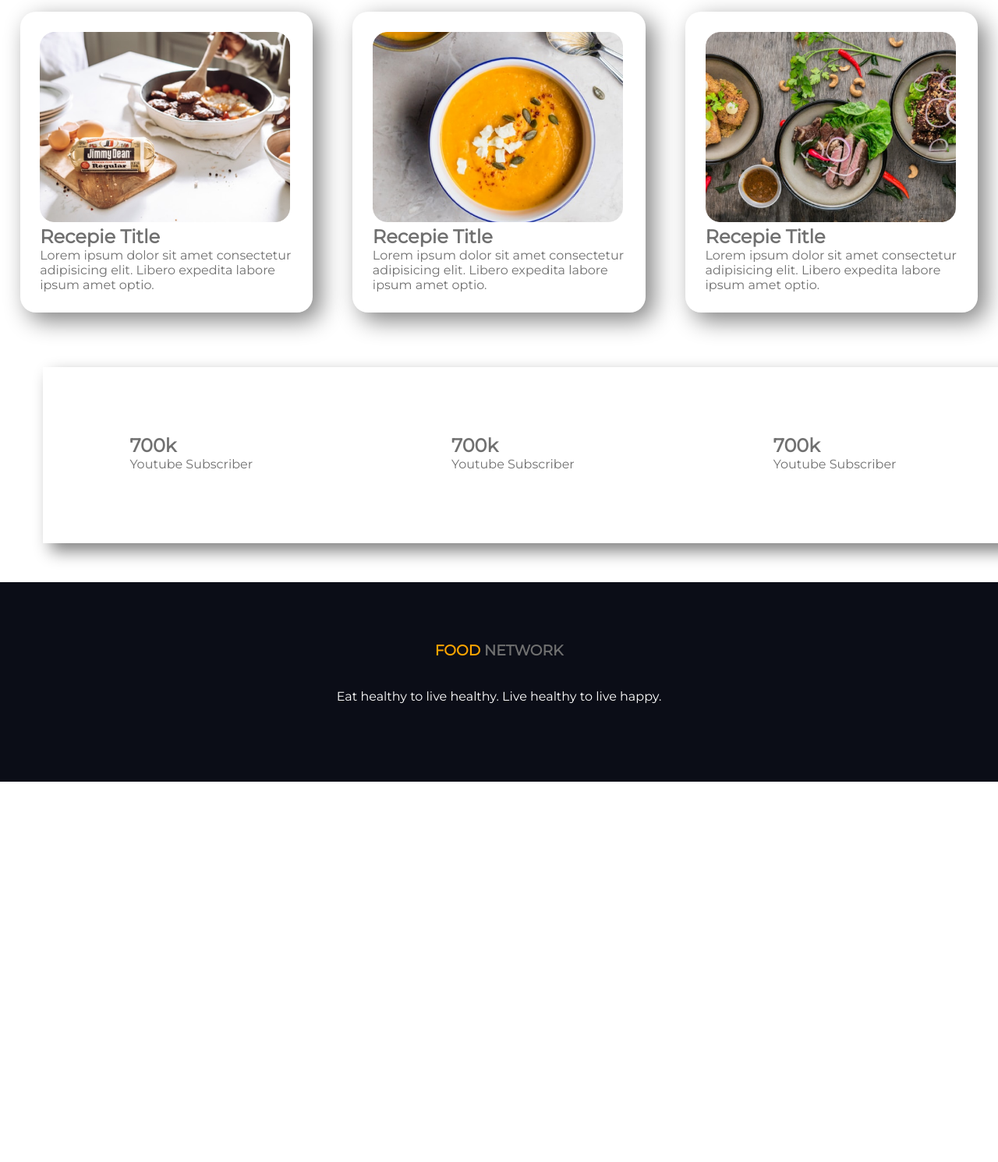
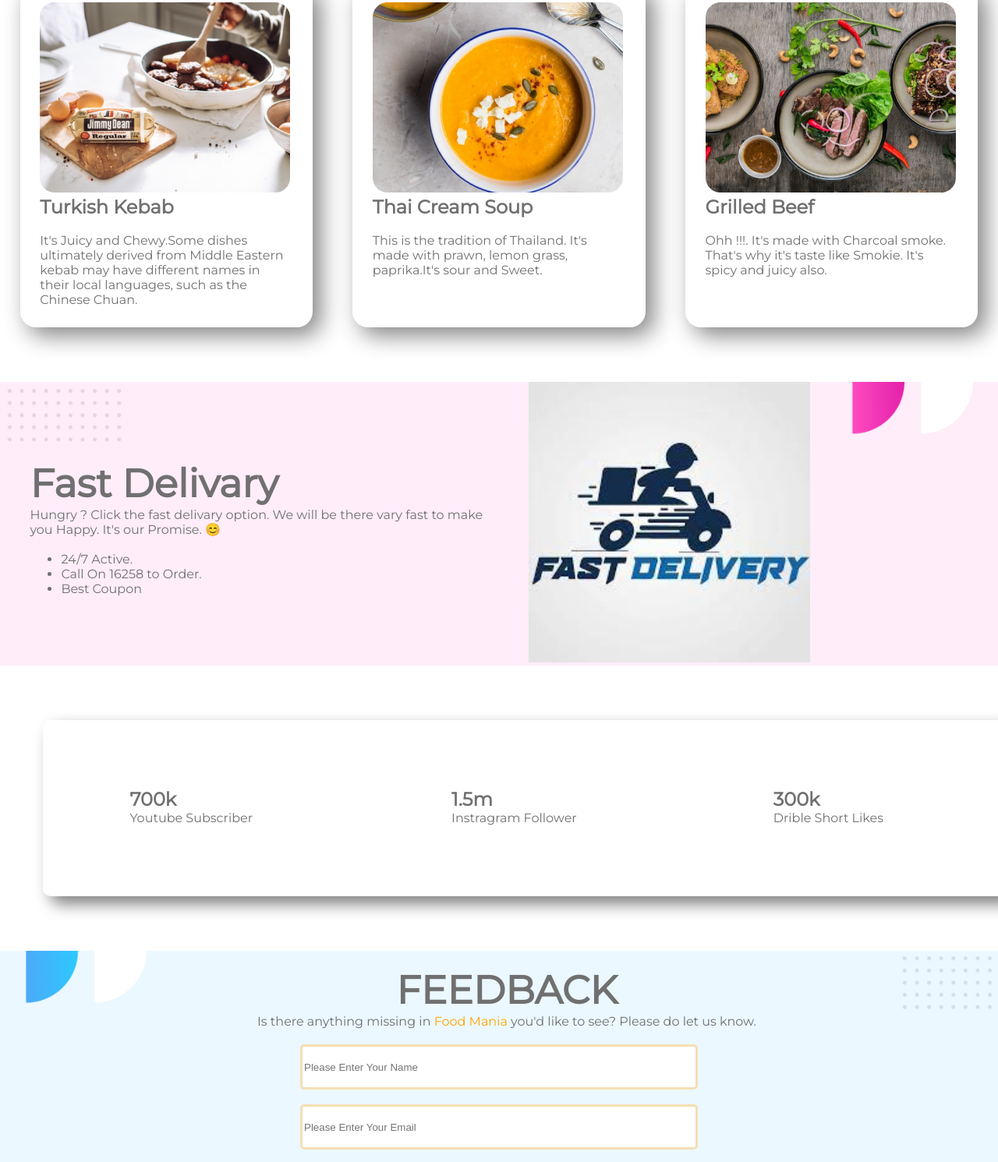
Before and after one commit to KaziAkibRayhan/food-mania, a plain HTML site: page index.html in a window 1280 px wide. Shown: the part 1309-2800 px from the top of the page at 78% size. Before the commit the page ends 2312 px from the top, so only its background shows below. Drawn offline with Linux system fonts and the light colour scheme.

Commit message:
Food Mania Complete

```diff
--- a/index.html
+++ b/index.html
@@ -11,31 +11,34 @@
       rel="stylesheet"
     />
     <link rel="stylesheet" href="style.css" />
-    <title>Document</title>
+    <title>Food Mania</title>
   </head>
   <body>
+    <!-- Home Start -->
     <section class="flex-layout">
       <div class="half-part content-style">
         <h1><span class="span-color">Skip</span> The Diet,</h1>
         <h1>Just Eat Healthy</h1>
-        <h1>With Food Network</h1>
+        <h1>With Food Mania</h1>
         <br />
         <p>
           Imagine you don't need a diet because we provide healthy and delicious
           food for you!
         </p>
         <br /><br />
-        <a class="order-button" href="#">Order Food</a>
+        <a class="order-button" target="_blank" href="https://www.daraz.com.bd/"
+          >Order Food</a
+        >
       </div>
       <div class="half-part">
         <img
           class="portfolio-img-style"
           src="/images/portfolio image.jpg"
-          alt=""
+          alt="image-portfolio"
         />
       </div>
     </section>
-
+    <!-- About Page Start -->
     <section class="flex-layout person-bg">
       <div class="half-part">
         <img class="person-img-style" src="images/Person Image.png" alt="" />
@@ -45,22 +48,25 @@
         <h1>About Me</h1>
         <br />
         <p>
-          Lorem ipsum dolor sit amet, consectetur adipisicing elit. Doloremque
-          repellat omnis velit quos corporis minus delectus sed non! Voluptatum,
-          quidem Lorem, ipsum dolor.
+          Nice to see you . You just visited the most amazing food ordering
+          site. I ensure that you can get the best taste from Food Mania.
         </p>
         <br /><br />
-        <a class="order-button" href="#">Contact Me</a>
+        <a
+          class="order-button"
+          target="_blank"
+          href="www.linkedin.com/in/kazi-akib-rayhan-1012/"
+          >Contact Me</a
+        >
       </div>
     </section>
+    <!-- Recepie Section Start -->
     <section>
       <div class="recepie-content-style">
-        <h1>My Recipies</h1>
+        <h1>My Menu</h1>
         <p>
-          Lorem ipsum dolor sit amet consectetur, adipisicing elit. Voluptas
-          dolor optio consequatur in corrupti quos? Eum, optio impedit. Eveniet
-          ut numquam hic dicta sapiente sit exercitationem! Deleniti amet dicta
-          atque!
+          You can see the order chart below. It might help you to choose your
+          favourite meal 😉.
         </p>
       </div>
       <div class="flexible-item">
@@ -70,10 +76,12 @@
             src="images/Project Cover.jpg"
             alt=""
           />
-          <h2>Recepie Title</h2>
+          <h2>Turkish Kebab</h2>
+          <br />
           <p>
-            Lorem ipsum dolor sit amet consectetur adipisicing elit. Libero
-            expedita labore ipsum amet optio.
+            It's Juicy and Chewy.Some dishes ultimately derived from Middle
+            Eastern kebab may have different names in their local languages,
+            such as the Chinese Chuan.
           </p>
         </div>
         <div class="divide-part-3">
@@ -82,10 +90,11 @@
             src="images/Project Cover.png"
             alt=""
           />
-          <h2>Recepie Title</h2>
+          <h2>Thai Cream Soup</h2>
+          <br />
           <p>
-            Lorem ipsum dolor sit amet consectetur adipisicing elit. Libero
-            expedita labore ipsum amet optio.
+            This is the tradition of Thailand. It's made with prawn, lemon
+            grass, paprika.It's sour and Sweet.
           </p>
         </div>
         <div class="divide-part-3">
@@ -94,31 +103,78 @@
             src="images/Project Cover1.jpg"
             alt=""
           />
-          <h2>Recepie Title</h2>
+          <h2>Grilled Beef</h2>
+          <br />
           <p>
-            Lorem ipsum dolor sit amet consectetur adipisicing elit. Libero
-            expedita labore ipsum amet optio.
+            Ohh !!!. It's made with Charcoal smoke. That's why it's taste like
+            Smokie. It's spicy and juicy also.
           </p>
         </div>
       </div>
     </section>
+
+        <!-- Delivary Section Start -->
+        <section class="flexible-item delivary-bg">
+          <div class="half-part delivary-item-style">
+            <h1>Fast Delivary</h1>
+            <p>
+              Hungry ? Click the fast delivary option. We will be there vary fast to
+              make you Happy. It's our Promise. 😊
+            </p>
+            <br />
+            <ul>
+              <li>24/7 Active.</li>
+              <li>Call On 16258 to Order.</li>
+              <li>Best Coupon</li>
+            </ul>
+          </div>
+          <div class="half-part">
+            <img class="delivary-img-style" src="images/Delivary.jpg" alt="" />
+          </div>
+        </section>
+
+    <!-- Follower Section Start -->
     <section class="flexible-item-follower">
       <div class="part3">
         <h2>700k</h2>
         <p>Youtube Subscriber</p>
       </div>
       <div class="part3">
-            <h2>700k</h2>
-            <p>Youtube Subscriber</p>
+        <h2>1.5m</h2>
+        <p>Instragram Follower</p>
       </div>
       <div class="part3">
-            <h2>700k</h2>
-            <p>Youtube Subscriber</p>
+        <h2>300k</h2>
+        <p>Drible Short Likes</p>
       </div>
     </section>
-    <footer><br><br><br><br>
-        <h3> <span class="span-color">FOOD</span>  NETWORK</h3><br><br>
-        <p style="color: white;">Eat healthy to live healthy. Live healthy to live happy.</p>
+    <!-- Feedback Section Start -->
+    <section class="feedback-bg">
+      <div class="feedback-text">
+        <h1>FEEDBACK</h1>
+        <p>
+          Is there anything missing in
+          <span class="span-color">Food Mania</span> you'd like to see? Please
+          do let us know.
+        </p>
+      </div>
+      <div class="feedback-input">
+        <input type="text" placeholder="Please Enter Your Name" /><br /><br />
+        <input type="email" placeholder="Please Enter Your Email" /><br /><br />
+        <textarea placeholder="Comments" cols="70" rows="10"></textarea
+        ><br /><br />
+        <a class="order-button" href="#">Send</a>
+      </div>
+    </section>
+    <!-- Footer Section Start -->
+    <footer>
+      <br /><br /><br /><br />
+      <h3><span class="span-color">FOOD</span> MANIA</h3>
+      <br /><br />
+      <p style="color: white">
+        Eat healthy to live healthy. Live healthy to live happy.
+      </p><br>
+      <h5>&copy all right reserved from Food Mania 2021.</h5>
     </footer>
   </body>
 </html>
--- a/style.css
+++ b/style.css
@@ -68,6 +68,7 @@ h1{
     width: 1238px;
     height: 226px;
     margin-left: 55px;
+    border-radius: 10px;
 }
 .part3{
     width: 80%;
@@ -75,8 +76,45 @@ h1{
     margin-right: 8%;
     margin-top: 7%;
 }
+.feedback-text{
+    width: 100%;
+    text-align: center;
+    padding: 20px 10px;
+    margin-top: 70px;
+}
+.feedback-bg{
+    height: 520px;
+    width: 100%;
+    background-image: url(images/Frame\ 57.jpg);
+    background-size: 100%;
+}
+.feedback-input{
+    text-align: center;
+}
+.feedback-input input{
+    width: 500px;
+    height: 50px;
+    border: 3px solid wheat;
+    border-radius:  5px;
+}
+.feedback-input textarea{
+    border: 3px solid wheat;
+    border-radius: 5px;
+}
+.delivary-bg{
+    margin-top: 70px;
+    background-image: url(images/Frame\ 59.jpg);
+    background-size: 100%;
+    background-repeat: no-repeat;
+}
+.delivary-item-style{
+   margin-top: 100px;
+}
+.delivary-img-style{
+    width: 60%;
+}
 footer{
-    margin-top: 50px;
+    margin-top: 100px;
     background-color: #0B0D17;
     width: 100%;
     height: 256px;
```
Also changed, not shown: images/Delivary.jpg (added), images/Frame 57.jpg (added), images/Frame 59.jpg (added). Lines whose indentation alone changed are shown as unchanged.
